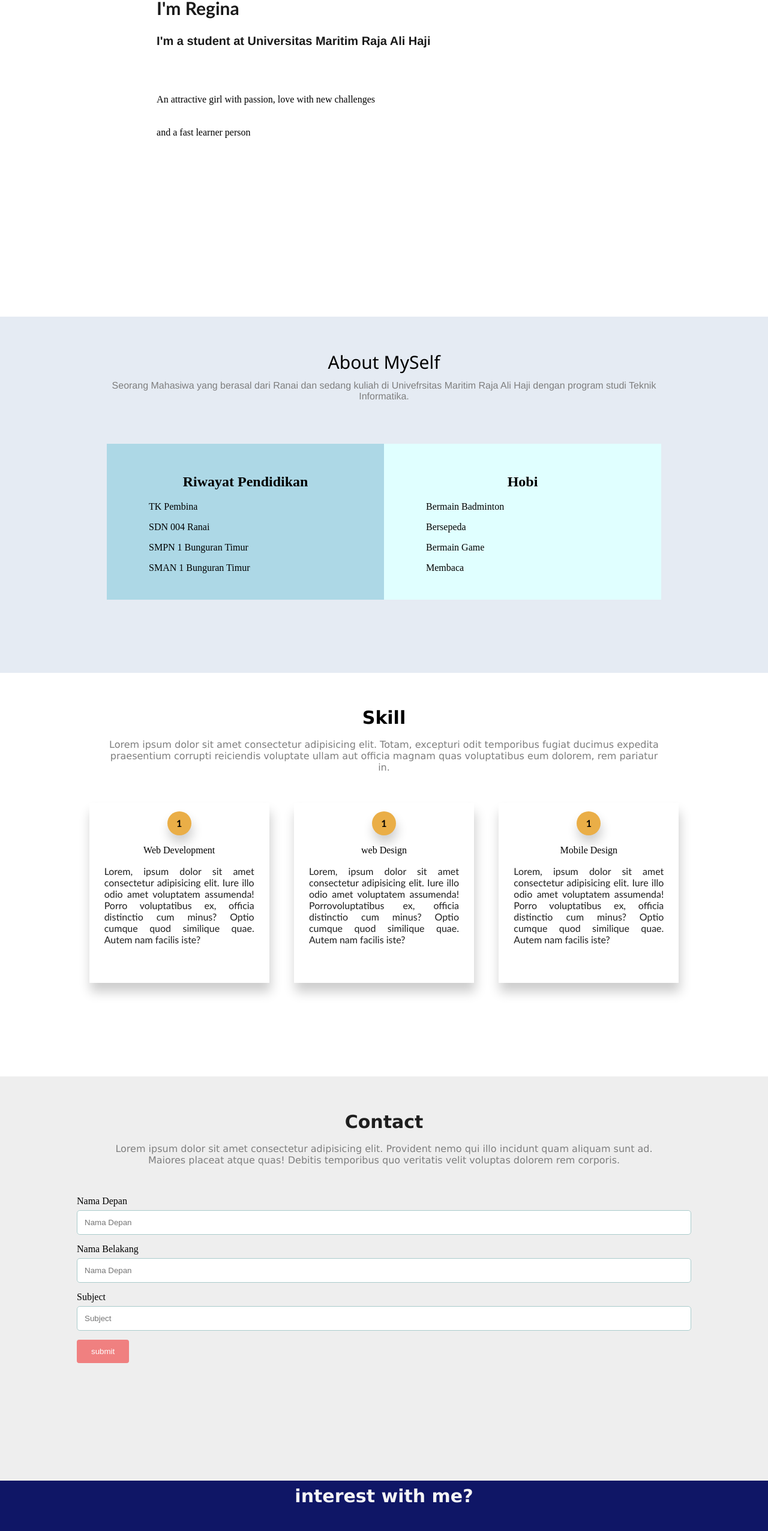
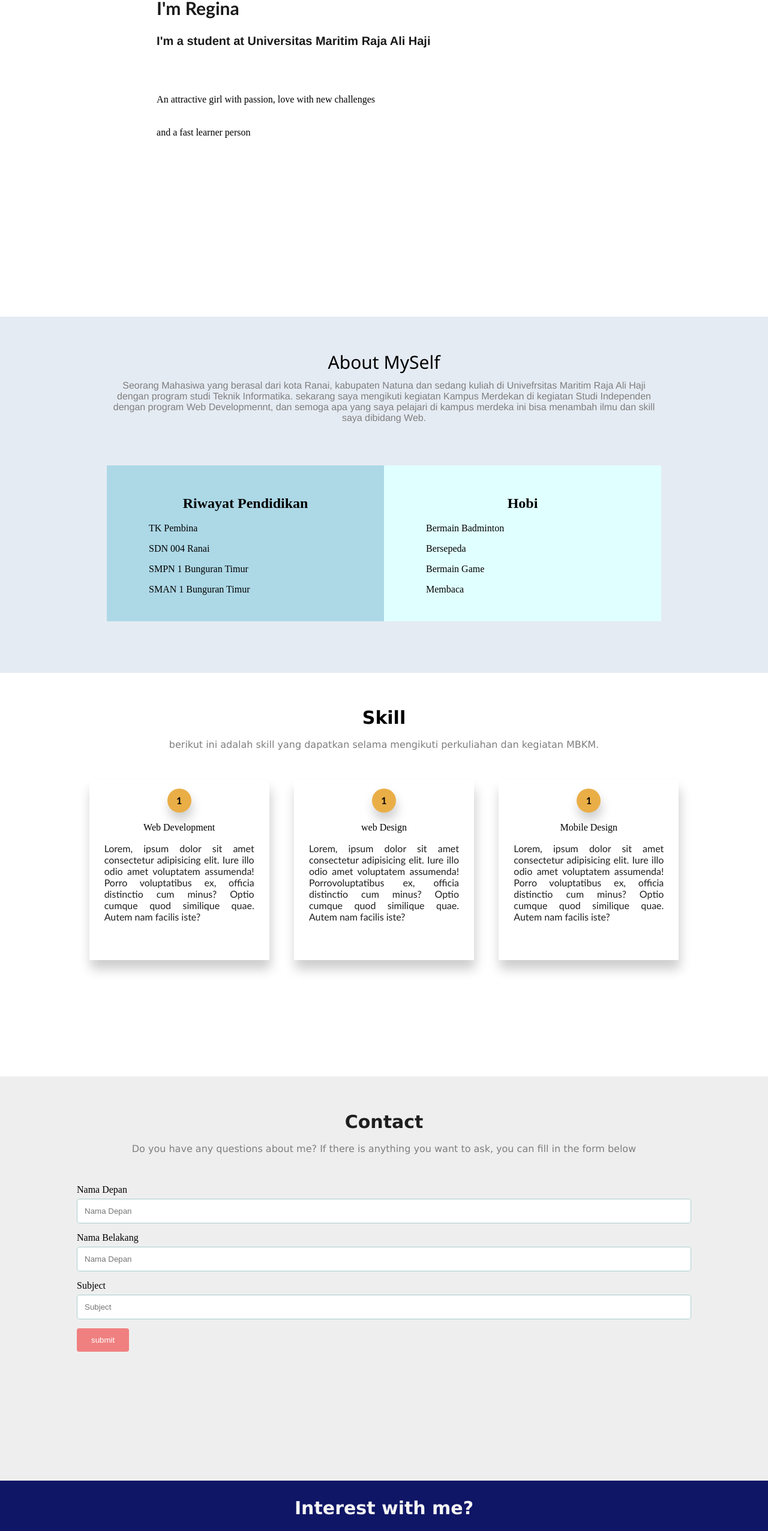
Before and after one commit to Regina158/WebProfile, a plain HTML site: page index.html in a window 1280 px wide. Shown: the part 232-2785 px from the top of the page at 60% size. Drawn offline with Linux system fonts and the light colour scheme.

Commit message:
Website Portofolio.html

```diff
--- a/index.html
+++ b/index.html
@@ -36,7 +36,9 @@
         <div class="about">
             <div class="about-desc">
                 <p>About MySelf</p>
-                <p>Seorang Mahasiwa yang berasal dari Ranai dan sedang kuliah di Univefrsitas Maritim Raja Ali Haji dengan program studi Teknik Informatika.</p>
+                <p>Seorang Mahasiwa yang berasal dari kota Ranai, kabupaten Natuna dan sedang kuliah di Univefrsitas Maritim Raja Ali Haji dengan program studi Teknik Informatika.
+                    sekarang saya mengikuti kegiatan Kampus Merdekan di kegiatan Studi Independen dengan program Web Developmennt, dan semoga apa yang saya pelajari di kampus merdeka ini bisa menambah ilmu dan skill saya dibidang Web.
+                </p>
             </div>
 
             <div class="row">
@@ -47,8 +49,8 @@
                     <ul> SMPN 1 Bunguran Timur</ul>
                     <ul> SMAN 1 Bunguran Timur</ul>
                 </p>
+                </div>
 
-                </div>
                 <div class="column" style="background-color: lightcyan;">
                     <h2>Hobi</h2>
                     <p> <ul> Bermain Badminton</ul>
@@ -56,6 +58,7 @@
                     <ul> Bermain Game</ul>
                     <ul> Membaca</ul></p>
                 </div>
+
             </div>
         </div>
     </section>
@@ -64,7 +67,7 @@
         <div class="Skill" >
             <div class="Skill-desc">
                 <p> Skill</p>
-                <p>Lorem ipsum dolor sit amet consectetur adipisicing elit. Totam, excepturi odit temporibus fugiat ducimus expedita praesentium corrupti reiciendis voluptate ullam aut officia magnam quas voluptatibus eum dolorem, rem pariatur in.</p>
+                <p> berikut ini adalah skill yang dapatkan selama mengikuti perkuliahan dan kegiatan MBKM.</p>
             </div>
 
             <div class="box-container">
@@ -93,7 +96,7 @@
         <div class="Contact">
             <div class="Contact-desc">
                 <p>Contact</p>
-                <p>Lorem ipsum dolor sit amet consectetur adipisicing elit. Provident nemo qui illo incidunt quam aliquam sunt ad. Maiores placeat atque quas! Debitis temporibus quo veritatis velit voluptas dolorem rem corporis.</p>
+                <p>Do you have any questions about me? If there is anything you want to ask, you can fill in the form below </p>
             </div>
 
             <form action="form.html">
@@ -110,12 +113,12 @@
     </section>
 
     <footer>
-        <p>interest with me? </p>
-        <p> Lorem ipsum dolor, sit amet consectetur adipisicing elit. Quasi autem nostrum voluptas consequuntur unde laboriosam, quod sint distinctio est adipisci officia inventore recusandae libero ipsum molestias doloremque alias perspiciatis laudantium?</p>
+        <p>Interest with me? </p>
+        <p> If you are interested in me, you can see my social media accounts</p>
         <div class="Social-icons">
             <a href="#"><i class="fa fa-facebook-square"></i></a>
-            <a href="#"><i class="fa fa-whatsapp"></i></a>
-            <a href="https://instagram.com/157reginaa?igshid=OGQ5ZDc2ODk2ZA=="><i class="fa fa-instagram"></i></a>
+            <a href=""><i class="fa fa-whatsapp"></i></a>
+            <a href="https://instagram.com/157reginaa"><i class="fa fa-instagram"></i></a>
             <a href="https://x.com/Reg_15ina?t=PgGF5uKR6K5e0GTm5cME_Q&s=09"><i class="fa fa-twitter"></i></a>
         </div>
     </footer>
```
